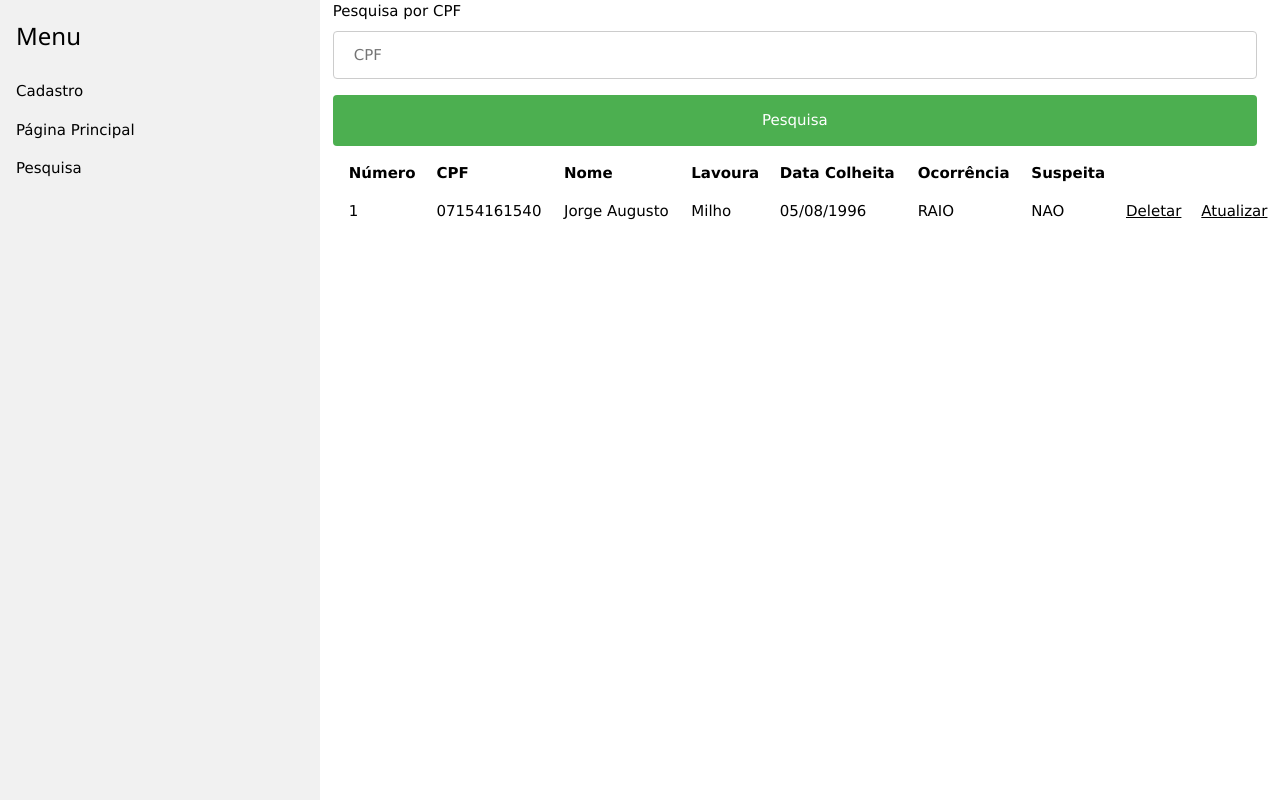
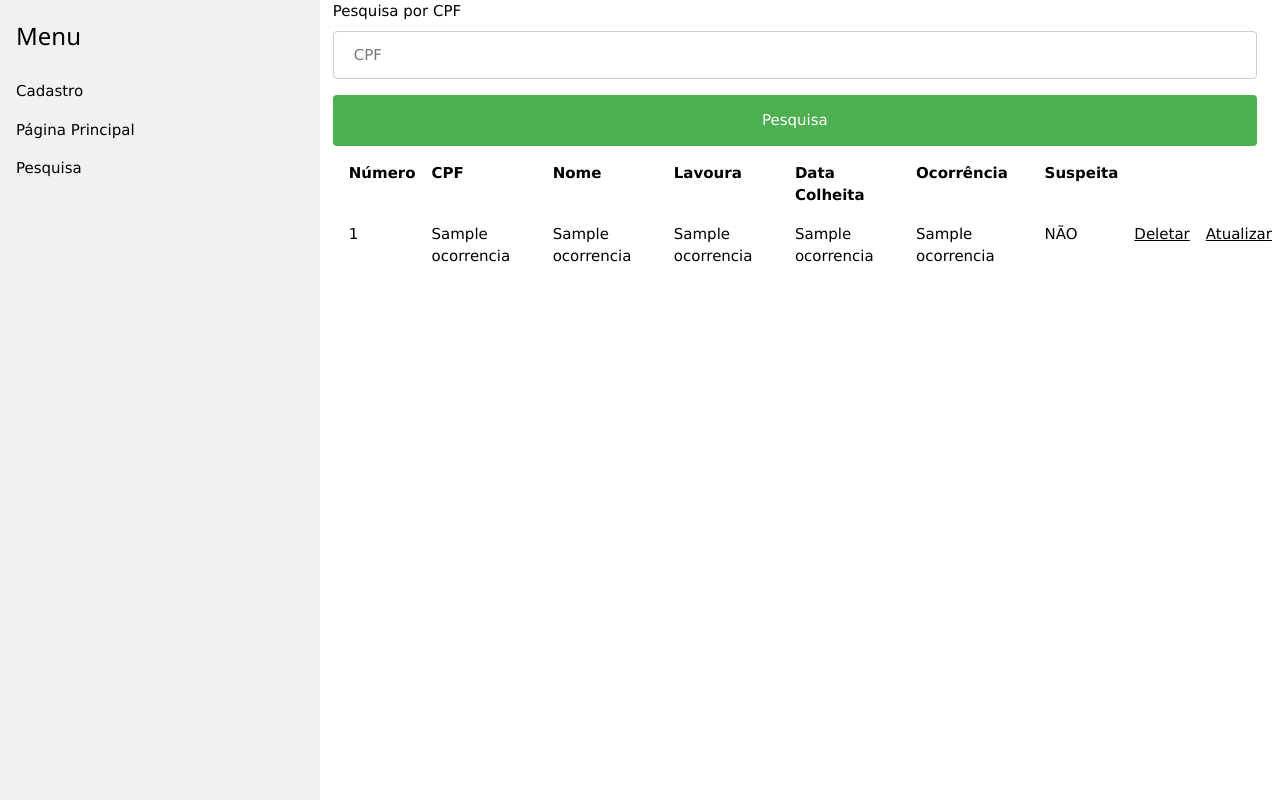
Before and after one commit to vscardel/proagroFacil---Desafio, a Flask app: template templates/pesquisa.html in a window 1280 px wide. Run offline with Flask 2, Linux system fonts and the light colour scheme; the template is opened without the code that fills it: most values are stand-ins (such as "Sample title", 1, 10 or a date in 2020).

Commit message:
visualização da tela de pesquisa feita

```diff
--- a/main.py
+++ b/main.py
@@ -19,7 +19,11 @@ def index():
 
 @app.route('/pesquisa')
 def pesquisa():
-	return render_template('pesquisa.html')
+	return_todas_query = "SELECT * FROM comunicaPerda"
+	cursor.execute(return_todas_query)
+	todas_ocorrencias = cursor.fetchall()
+	return render_template('pesquisa.html',
+	todas_ocorrencias = todas_ocorrencias)
 
 # Usa a fórmula de‘haversine’ para calcular a
 # distancia entre pontos na forma (lat,long)
@@ -53,12 +57,10 @@ def determina_ocorrencia_suspeita(lat_entrada,long_entrada,
 	evento,ocorrencias_mesma_data):
 	global max_dist
 	for ocorrencia in ocorrencias_mesma_data:
-		print(ocorrencia)
 		lat_ocorr = float(ocorrencia[0])
 		long_ocorr = float(ocorrencia[1])
 		dist = calcula_distancia(lat_entrada,lat_ocorr,
 		long_entrada,long_ocorr)
-		print(str(ocorrencia[2]),str(evento))
 		if(dist <= max_dist) and (str(ocorrencia[2]) != str(evento) ):
 			return True
 	return False
@@ -85,20 +87,17 @@ def formulario_cadastro():
 			1,''' + '"' + name + '",' + '"' + email + '",' + '"' + cpf + '",' + '''
 			''' + str(float(latitude)) + ',' + str(float(longitude)) + ',' + '"' + tipo_lavoura + '",' + '''
 			"''' + data + '",' + '"' + evento + '")'
+			return render_template('cadastro.html',is_suspeita = is_suspeita)
 		#insere 0 no campo de suspeita
 		else:
 			insert_query = '''INSERT INTO comunicaPerda VALUES(''' + "0," + '''
 			0,''' + '"' + name + '",' + '"' + email + '",' + '"' + cpf + '",' + '''
 			''' + str(float(latitude)) + ',' + str(float(longitude)) + ',' + '"' + tipo_lavoura + '",' + '''
 			"''' + data + '",' + '"' + evento + '")'
+			return render_template('pesquisa.html')
 
 		cursor.execute(insert_query)
 		conn.commit()
-
-		if not is_suspeita:
-			return render_template('pesquisa.html')
-		else:
-			return render_template('cadastro.html',is_suspeita = is_suspeita)
 
 	return render_template('cadastro.html')
 
--- a/templates/pesquisa.html
+++ b/templates/pesquisa.html
@@ -35,8 +35,8 @@ input[type=submit] {
 	position: relative;
 	width: 74%;
 	margin-left: 26%;
+	overflow-y:scroll;
 }
-
 
 
 </style>
@@ -66,27 +66,33 @@ input[type=submit] {
 			<th></th>
 			<th></th>
 		</tr>
+
+		{%for ocorrencia in todas_ocorrencias%}
 			<tr>
 				<td>
-				1
+					{{ocorrencia[0]}}
 				</td>
 				<td>
-				07154161540
+					{{ocorrencia[4]}}
 				</td>
 				<td>
-				Jorge Augusto
+					{{ocorrencia[2]}}
 				</td>
 				<td>
-				Milho
+					{{ocorrencia[7]}}
 				</td>
 				<td>
-				05/08/1996
+					{{ocorrencia[8]}}
 				</td>
 				<td>
-				RAIO
+					{{ocorrencia[9]}}
 				</td>
 				<td>
-				NAO
+					{%if ocorrencia[1] == 1%}
+						SIM
+					{%else%}
+						NÃO
+					{%endif%}
 				</td>
 				<td>
 					<a href = "#">Deletar</a>
@@ -95,6 +101,9 @@ input[type=submit] {
 					<a href = "#">Atualizar</a>
 				</td>
 			</tr>
+		{%endfor%}
+
+
 	</table>
 
 </div>
--- a/todo.txt
+++ /dev/null
@@ -1,2 +0,0 @@
-1) terminar de deixar o front responsivo
-2) implementar o back end
```
Also changed, not shown: db.py (+8 -8 lines). Lines whose indentation alone changed are shown as unchanged.
